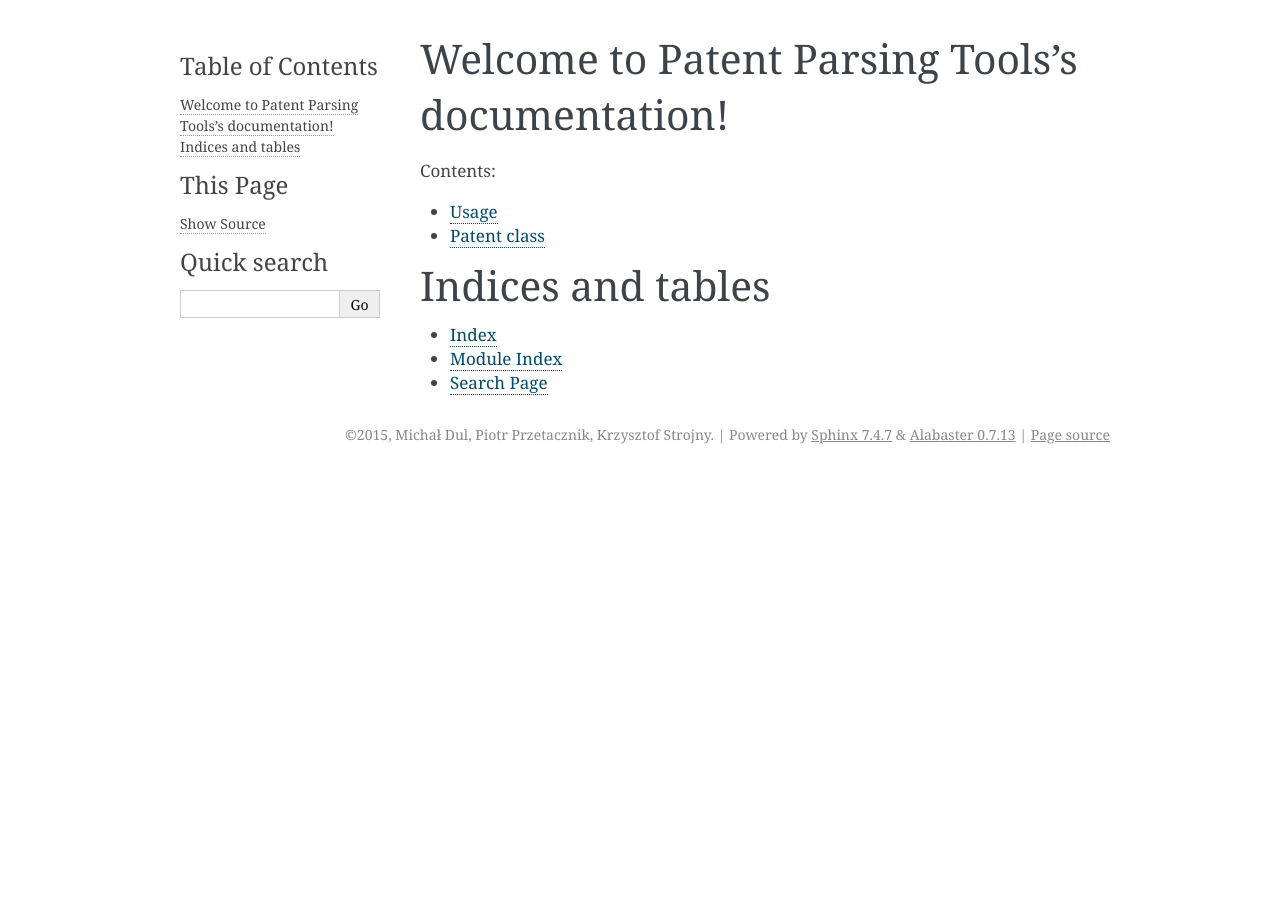
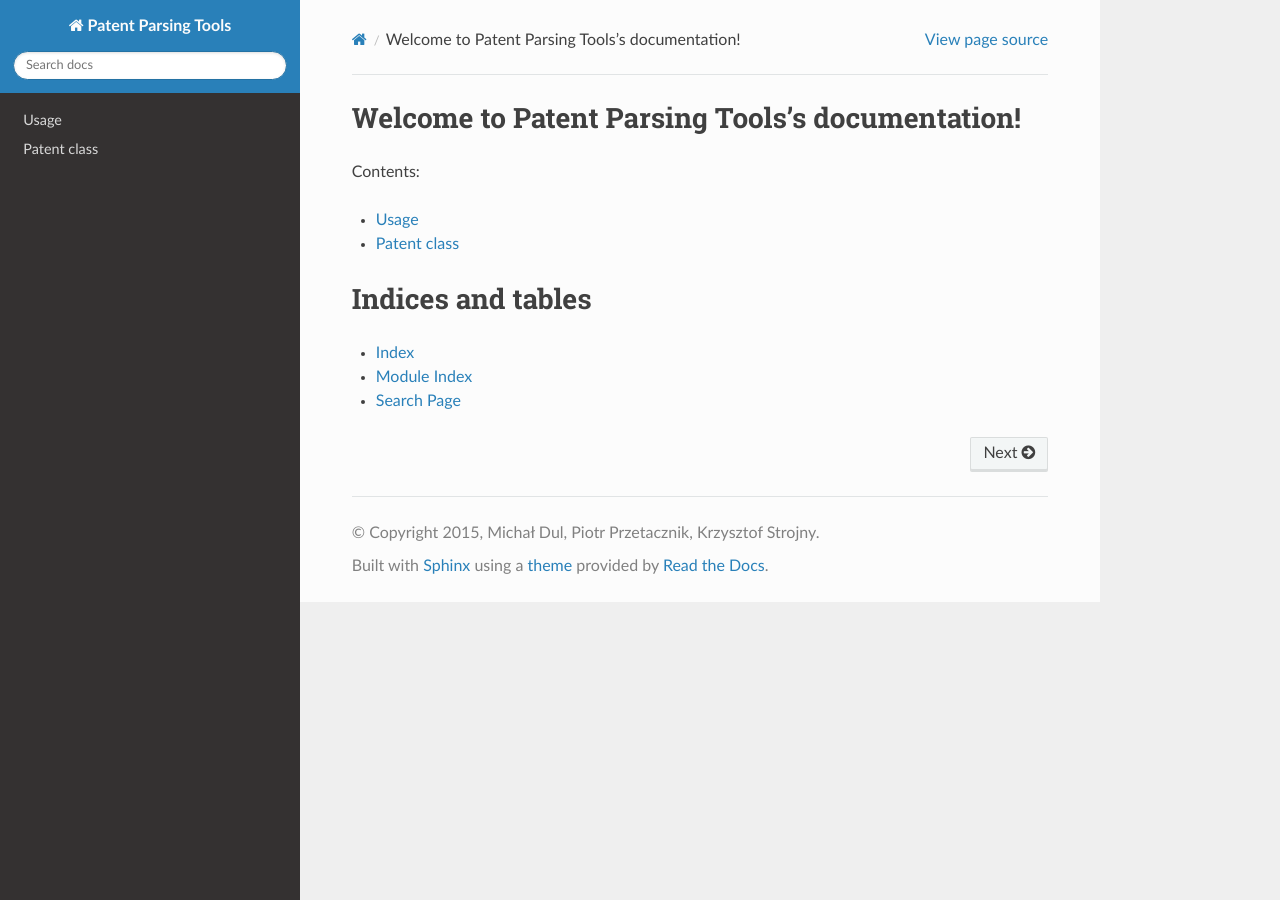
Before and after one commit to pprzetacznik/patent-parsing-tools, a Sphinx documentation site: the page built from docs/index.rst, in a window 1280 px wide. Built offline with Sphinx 7.4.7 and the Read the Docs theme 3.1.0, drawn with Linux system fonts in a browser that asks for light colours.

```diff
--- a/docs/conf.py
+++ b/docs/conf.py
@@ -19,53 +19,54 @@ import shlex
 # If extensions (or modules to document with autodoc) are in another directory,
 # add these directories to sys.path here. If the directory is relative to the
 # documentation root, use os.path.abspath to make it absolute, like shown here.
-sys.path.insert(0, os.path.abspath('..'))
+sys.path.insert(0, os.path.abspath(".."))
 
 # -- General configuration ------------------------------------------------
 
 # If your documentation needs a minimal Sphinx version, state it here.
-#needs_sphinx = '1.0'
+# needs_sphinx = '1.0'
 
 # Add any Sphinx extension module names here, as strings. They can be
 # extensions coming with Sphinx (named 'sphinx.ext.*') or your custom
 # ones.
 extensions = [
-    'sphinx.ext.autodoc',
-    'sphinx.ext.doctest',
-    'sphinx.ext.intersphinx',
-    'sphinx.ext.todo',
-    'sphinx.ext.coverage',
-    'sphinx.ext.mathjax',
-    'sphinx.ext.viewcode',
+    "sphinx.ext.autodoc",
+    "sphinx.ext.doctest",
+    "sphinx.ext.intersphinx",
+    "sphinx.ext.todo",
+    "sphinx.ext.coverage",
+    "sphinx.ext.mathjax",
+    "sphinx.ext.viewcode",
+    "sphinx_rtd_theme",
 ]
 
 # Add any paths that contain templates here, relative to this directory.
-templates_path = ['_templates']
+templates_path = ["_templates"]
 
 # The suffix(es) of source filenames.
 # You can specify multiple suffix as a list of string:
 # source_suffix = ['.rst', '.md']
-source_suffix = '.rst'
+source_suffix = ".rst"
 
 # The encoding of source files.
-#source_encoding = 'utf-8-sig'
+# source_encoding = 'utf-8-sig'
 
 # The master toctree document.
-master_doc = 'index'
+master_doc = "index"
 
 # General information about the project.
-project = u'Patent Parsing Tools'
-copyright = u'2015, Michał Dul, Piotr Przetacznik, Krzysztof Strojny'
-author = u'Michał Dul, Piotr Przetacznik, Krzysztof Strojny'
+project = "Patent Parsing Tools"
+copyright = "2015, Michał Dul, Piotr Przetacznik, Krzysztof Strojny"
+author = "Michał Dul, Piotr Przetacznik, Krzysztof Strojny"
 
 # The version info for the project you're documenting, acts as replacement for
 # |version| and |release|, also used in various other places throughout the
 # built documents.
 #
 # The short X.Y version.
-version = '0.9'
+version = "0.9"
 # The full version, including alpha/beta/rc tags.
-release = '0.9'
+release = "0.9"
 
 # The language for content autogenerated by Sphinx. Refer to documentation
 # for a list of supported languages.
@@ -76,37 +77,37 @@ language = None
 
 # There are two options for replacing |today|: either, you set today to some
 # non-false value, then it is used:
-#today = ''
+# today = ''
 # Else, today_fmt is used as the format for a strftime call.
-#today_fmt = '%B %d, %Y'
+# today_fmt = '%B %d, %Y'
 
 # List of patterns, relative to source directory, that match files and
 # directories to ignore when looking for source files.
-exclude_patterns = ['_build']
+exclude_patterns = ["_build"]
 
 # The reST default role (used for this markup: `text`) to use for all
 # documents.
-#default_role = None
+# default_role = None
 
 # If true, '()' will be appended to :func: etc. cross-reference text.
-#add_function_parentheses = True
+# add_function_parentheses = True
 
 # If true, the current module name will be prepended to all description
 # unit titles (such as .. function::).
-#add_module_names = True
+# add_module_names = True
 
 # If true, sectionauthor and moduleauthor directives will be shown in the
 # output. They are ignored by default.
-#show_authors = False
+# show_authors = False
 
 # The name of the Pygments (syntax highlighting) style to use.
-pygments_style = 'sphinx'
+pygments_style = "sphinx"
 
 # A list of ignored prefixes for module index sorting.
-#modindex_common_prefix = []
+# modindex_common_prefix = []
 
 # If true, keep warnings as "system message" paragraphs in the built documents.
-#keep_warnings = False
+# keep_warnings = False
 
 # If true, `todo` and `todoList` produce output, else they produce nothing.
 todo_include_todos = True
@@ -116,143 +117,145 @@ todo_include_todos = True
 
 # The theme to use for HTML and HTML Help pages.  See the documentation for
 # a list of builtin themes.
-html_theme = 'alabaster'
+html_theme = "sphinx_rtd_theme"
 
 # Theme options are theme-specific and customize the look and feel of a theme
 # further.  For a list of options available for each theme, see the
 # documentation.
-#html_theme_options = {}
+# html_theme_options = {}
 
 # Add any paths that contain custom themes here, relative to this directory.
-#html_theme_path = []
+# html_theme_path = []
 
 # The name for this set of Sphinx documents.  If None, it defaults to
 # "<project> v<release> documentation".
-#html_title = None
+# html_title = None
 
 # A shorter title for the navigation bar.  Default is the same as html_title.
-#html_short_title = None
+# html_short_title = None
 
 # The name of an image file (relative to this directory) to place at the top
 # of the sidebar.
-#html_logo = None
+# html_logo = None
 
 # The name of an image file (within the static path) to use as favicon of the
 # docs.  This file should be a Windows icon file (.ico) being 16x16 or 32x32
 # pixels large.
-#html_favicon = None
+# html_favicon = None
 
 # Add any paths that contain custom static files (such as style sheets) here,
 # relative to this directory. They are copied after the builtin static files,
 # so a file named "default.css" will overwrite the builtin "default.css".
-html_static_path = ['_static']
+html_static_path = ["_static"]
 
 # Add any extra paths that contain custom files (such as robots.txt or
 # .htaccess) here, relative to this directory. These files are copied
 # directly to the root of the documentation.
-#html_extra_path = []
+# html_extra_path = []
 
 # If not '', a 'Last updated on:' timestamp is inserted at every page bottom,
 # using the given strftime format.
-#html_last_updated_fmt = '%b %d, %Y'
+# html_last_updated_fmt = '%b %d, %Y'
 
 # If true, SmartyPants will be used to convert quotes and dashes to
 # typographically correct entities.
-#html_use_smartypants = True
+# html_use_smartypants = True
 
 # Custom sidebar templates, maps document names to template names.
-#html_sidebars = {}
+# html_sidebars = {}
 
 # Additional templates that should be rendered to pages, maps page names to
 # template names.
-#html_additional_pages = {}
+# html_additional_pages = {}
 
 # If false, no module index is generated.
-#html_domain_indices = True
+# html_domain_indices = True
 
 # If false, no index is generated.
-#html_use_index = True
+# html_use_index = True
 
 # If true, the index is split into individual pages for each letter.
-#html_split_index = False
+# html_split_index = False
 
 # If true, links to the reST sources are added to the pages.
-#html_show_sourcelink = True
+# html_show_sourcelink = True
 
 # If true, "Created using Sphinx" is shown in the HTML footer. Default is True.
-#html_show_sphinx = True
+# html_show_sphinx = True
 
 # If true, "(C) Copyright ..." is shown in the HTML footer. Default is True.
-#html_show_copyright = True
+# html_show_copyright = True
 
 # If true, an OpenSearch description file will be output, and all pages will
 # contain a <link> tag referring to it.  The value of this option must be the
 # base URL from which the finished HTML is served.
-#html_use_opensearch = ''
+# html_use_opensearch = ''
 
 # This is the file name suffix for HTML files (e.g. ".xhtml").
-#html_file_suffix = None
+# html_file_suffix = None
 
 # Language to be used for generating the HTML full-text search index.
 # Sphinx supports the following languages:
 #   'da', 'de', 'en', 'es', 'fi', 'fr', 'hu', 'it', 'ja'
 #   'nl', 'no', 'pt', 'ro', 'ru', 'sv', 'tr'
-#html_search_language = 'en'
+# html_search_language = 'en'
 
 # A dictionary with options for the search language support, empty by default.
 # Now only 'ja' uses this config value
-#html_search_options = {'type': 'default'}
+# html_search_options = {'type': 'default'}
 
 # The name of a javascript file (relative to the configuration directory) that
 # implements a search results scorer. If empty, the default will be used.
-#html_search_scorer = 'scorer.js'
+# html_search_scorer = 'scorer.js'
 
 # Output file base name for HTML help builder.
-htmlhelp_basename = 'PatentParsingToolsdoc'
+htmlhelp_basename = "PatentParsingToolsdoc"
 
 # -- Options for LaTeX output ---------------------------------------------
 
 latex_elements = {
-# The paper size ('letterpaper' or 'a4paper').
-#'papersize': 'letterpaper',
-
-# The font size ('10pt', '11pt' or '12pt').
-#'pointsize': '10pt',
-
-# Additional stuff for the LaTeX preamble.
-#'preamble': '',
-
-# Latex figure (float) alignment
-#'figure_align': 'htbp',
+    # The paper size ('letterpaper' or 'a4paper').
+    #'papersize': 'letterpaper',
+    # The font size ('10pt', '11pt' or '12pt').
+    #'pointsize': '10pt',
+    # Additional stuff for the LaTeX preamble.
+    #'preamble': '',
+    # Latex figure (float) alignment
+    #'figure_align': 'htbp',
 }
 
 # Grouping the document tree into LaTeX files. List of tuples
 # (source start file, target name, title,
 #  author, documentclass [howto, manual, or own class]).
 latex_documents = [
-  (master_doc, 'PatentParsingTools.tex', u'Patent Parsing Tools Documentation',
-   u'Michał Dul, Piotr Przetacznik, Krzysztof Strojny', 'manual'),
+    (
+        master_doc,
+        "PatentParsingTools.tex",
+        "Patent Parsing Tools Documentation",
+        "Michał Dul, Piotr Przetacznik, Krzysztof Strojny",
+        "manual",
+    ),
 ]
 
 # The name of an image file (relative to this directory) to place at the top of
 # the title page.
-#latex_logo = None
+# latex_logo = None
 
 # For "manual" documents, if this is true, then toplevel headings are parts,
 # not chapters.
-#latex_use_parts = False
+# latex_use_parts = False
 
 # If true, show page references after internal links.
-#latex_show_pagerefs = False
+# latex_show_pagerefs = False
 
 # If true, show URL addresses after external links.
-#latex_show_urls = False
+# latex_show_urls = False
 
 # Documents to append as an appendix to all manuals.
-#latex_appendices = []
+# latex_appendices = []
 
 # If false, no module index is generated.
-#latex_domain_indices = True
+# latex_domain_indices = True
 
 
 # -- Options for manual page output ---------------------------------------
@@ -260,12 +263,17 @@ latex_documents = [
 # One entry per manual page. List of tuples
 # (source start file, name, description, authors, manual section).
 man_pages = [
-    (master_doc, 'patentparsingtools', u'Patent Parsing Tools Documentation',
-     [author], 1)
+    (
+        master_doc,
+        "patentparsingtools",
+        "Patent Parsing Tools Documentation",
+        [author],
+        1,
+    )
 ]
 
 # If true, show URL addresses after external links.
-#man_show_urls = False
+# man_show_urls = False
 
 
 # -- Options for Texinfo output -------------------------------------------
@@ -274,23 +282,29 @@ man_pages = [
 # (source start file, target name, title, author,
 #  dir menu entry, description, category)
 texinfo_documents = [
-  (master_doc, 'PatentParsingTools', u'Patent Parsing Tools Documentation',
-   author, 'PatentParsingTools', 'One line description of project.',
-   'Miscellaneous'),
+    (
+        master_doc,
+        "PatentParsingTools",
+        "Patent Parsing Tools Documentation",
+        author,
+        "PatentParsingTools",
+        "One line description of project.",
+        "Miscellaneous",
+    ),
 ]
 
 # Documents to append as an appendix to all manuals.
-#texinfo_appendices = []
+# texinfo_appendices = []
 
 # If false, no module index is generated.
-#texinfo_domain_indices = True
+# texinfo_domain_indices = True
 
 # How to display URL addresses: 'footnote', 'no', or 'inline'.
-#texinfo_show_urls = 'footnote'
+# texinfo_show_urls = 'footnote'
 
 # If true, do not generate a @detailmenu in the "Top" node's menu.
-#texinfo_no_detailmenu = False
+# texinfo_no_detailmenu = False
 
 
 # Example configuration for intersphinx: refer to the Python standard library.
-intersphinx_mapping = {'https://docs.python.org/': None}
+intersphinx_mapping = {"https://docs.python.org/": None}
--- /dev/null
+++ b/docs/requirements.txt
@@ -0,0 +1,2 @@
+Sphinx
+sphinx_rtd_theme
--- a/requirements.txt
+++ b/requirements.txt
@@ -2,8 +2,10 @@ lxml
 nltk
 stemming
 Sphinx
+sphinx_rtd_theme
 requests
-numpy
-Theano
+numpy==1.22.0
+Theano==0.9.0
 mypy
 pytest
+pytest-cov
--- a/setup.py
+++ b/setup.py
@@ -13,7 +13,7 @@ def read(fname):
 
 setup(
     name="patent-parsing-tools",
-    version="0.9.3",
+    version="0.9.5",
     author="Michal Dul, Piotr Przetacznik, Krzysztof Strojny",
     author_email="piotr.przetacznik@gmail.com",
     description=(
@@ -26,6 +26,7 @@ setup(
     url="https://github.com/pprzetacznik/patent-parsing-tools",
     packages=find_packages(),
     long_description=read("README.md"),
+    long_description_content_type="text/markdown",
     classifiers=[
         "Development Status :: 5 - Production/Stable",
         "Intended Audience :: Developers",
```
Also changed, not shown: README.md (+24 -2 lines), .readthedocs.yaml (added), .travis.yml (deleted), 3 other files.
